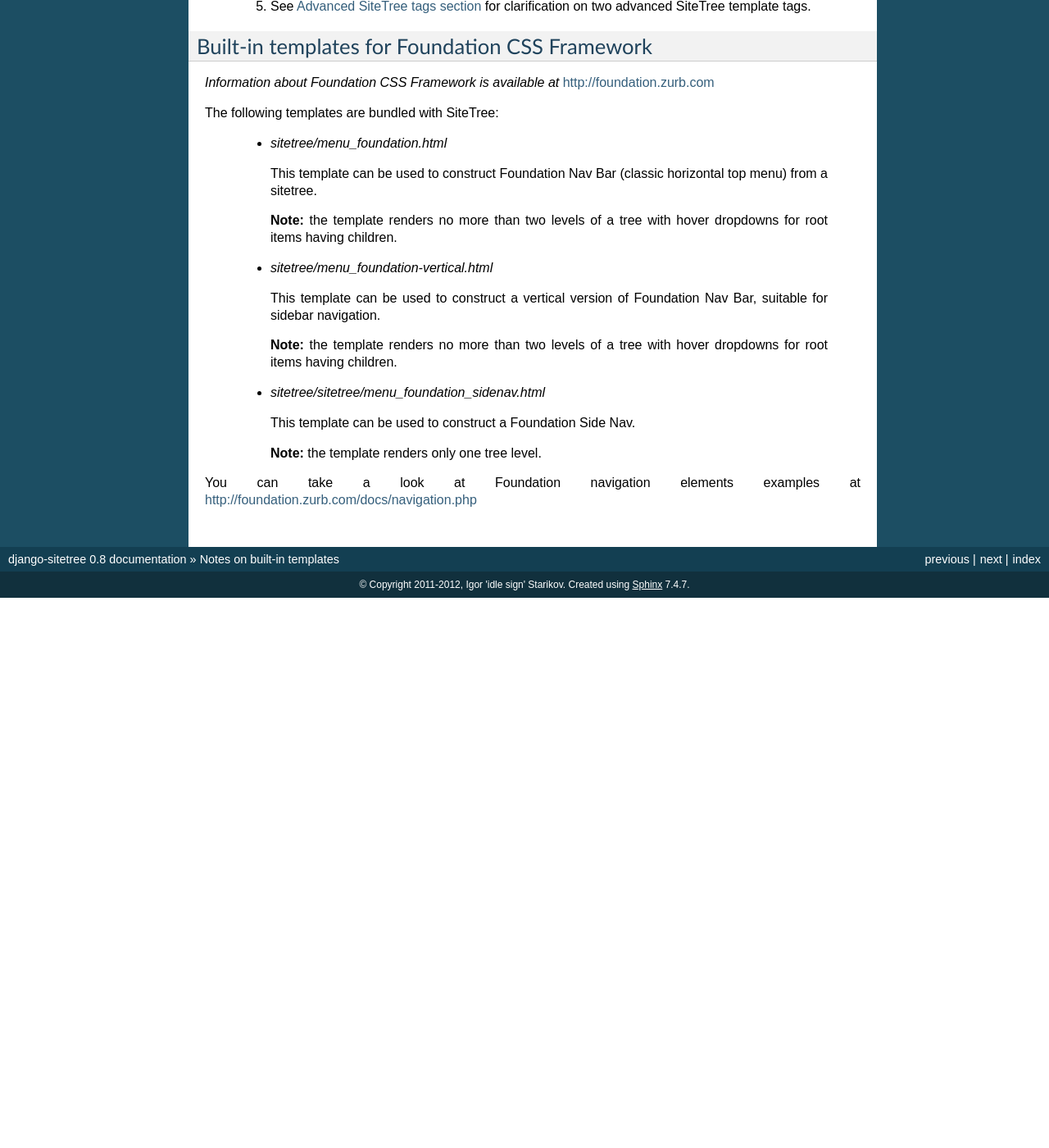
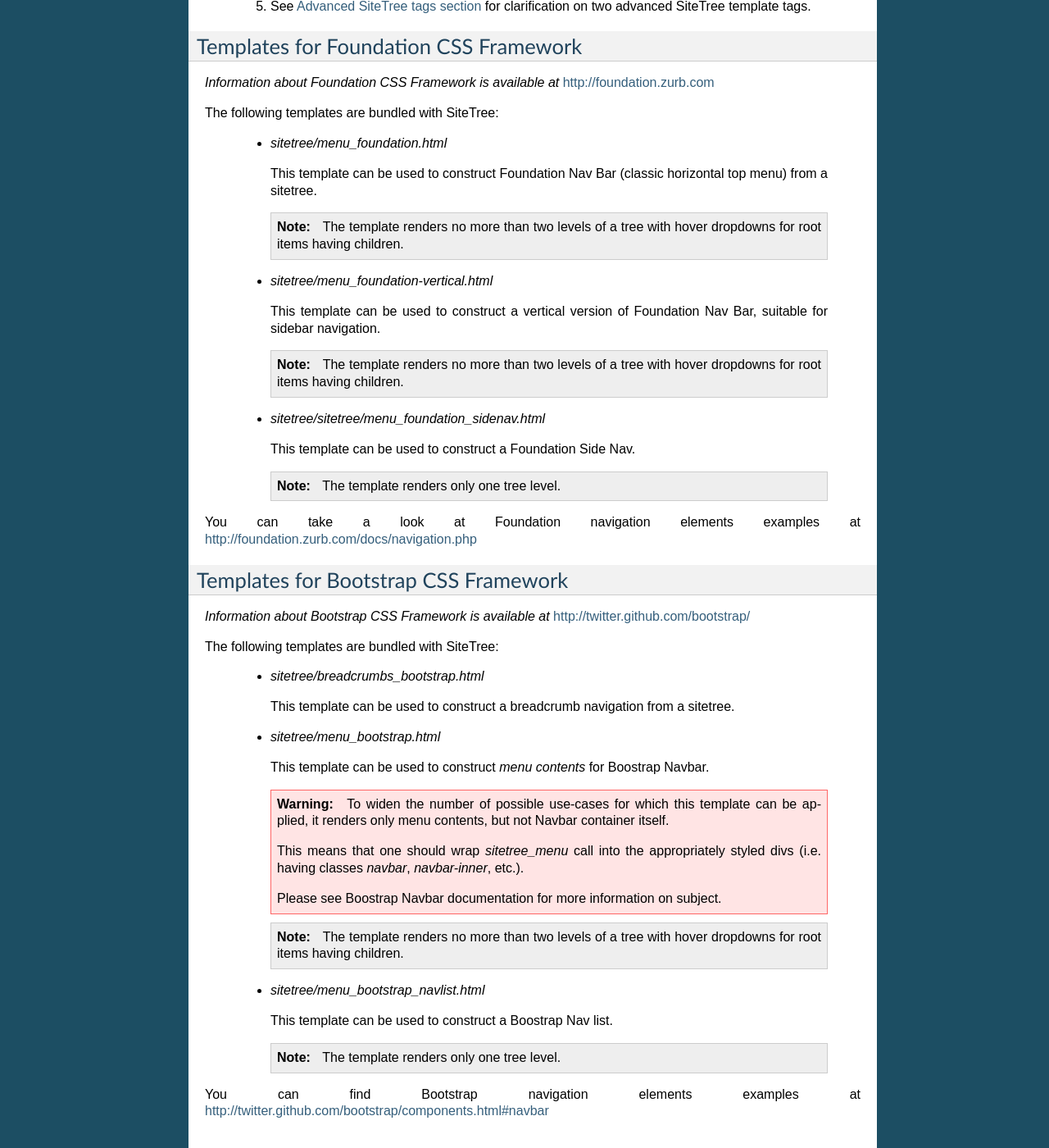
Before and after one commit to idlesign/django-sitetree, a Sphinx documentation site: the page built from docs/source/templatesmod.rst, in a window 1280 px wide and 1400 px high, scrolled down 674 px. Shown: the whole window at 82% size. Built offline with Sphinx 7.4.7, drawn with Linux system fonts in a browser that asks for light colours; before the commit the page ends 1403 px from its top, so only the background shows below that; some of the changed text lies outside the part shown.

Commit message:
Added notes on built-in templates for Bootstrap CSS into docs.

```diff
--- a/docs/source/templatesmod.rst
+++ b/docs/source/templatesmod.rst
@@ -32,8 +32,8 @@
   5. See :ref:`Advanced SiteTree tags section <tags-advanced>` for clarification on two advanced SiteTree template tags.
 
 
-Built-in templates for Foundation CSS Framework
------------------------------------------------
+Templates for Foundation CSS Framework
+--------------------------------------
 
 *Information about Foundation CSS Framework is available at* http://foundation.zurb.com
 
@@ -43,18 +43,65 @@
 
    This template can be used to construct Foundation Nav Bar (classic horizontal top menu) from a sitetree.
 
-   **Note:** the template renders no more than two levels of a tree with hover dropdowns for root items having children.
+   .. note::
+
+        The template renders no more than two levels of a tree with hover dropdowns for root items having children.
 
  * `sitetree/menu_foundation-vertical.html`
 
    This template can be used to construct a vertical version of Foundation Nav Bar, suitable for sidebar navigation.
 
-   **Note:** the template renders no more than two levels of a tree with hover dropdowns for root items having children.
+   .. note::
+
+        The template renders no more than two levels of a tree with hover dropdowns for root items having children.
 
  * `sitetree/sitetree/menu_foundation_sidenav.html`
 
    This template can be used to construct a Foundation Side Nav.
 
-   **Note:** the template renders only one tree level.
+   .. note::
+
+        The template renders only one tree level.
 
 You can take a look at Foundation navigation elements examples at http://foundation.zurb.com/docs/navigation.php
+
+
+Templates for Bootstrap CSS Framework
+-------------------------------------
+
+*Information about Bootstrap CSS Framework is available at* http://twitter.github.com/bootstrap/
+
+The following templates are bundled with SiteTree:
+
+ * `sitetree/breadcrumbs_bootstrap.html`
+
+   This template can be used to construct a breadcrumb navigation from a sitetree.
+
+ * `sitetree/menu_bootstrap.html`
+
+   This template can be used to construct *menu contents* for Boostrap Navbar.
+
+   .. warning::
+
+        To widen the number of possible use-cases for which this template can be applied,
+        it renders only menu contents, but not Navbar container itself.
+
+        This means that one should wrap `sitetree_menu` call into the appropriately styled divs
+        (i.e. having classes `navbar`, `navbar-inner`, etc.).
+
+        Please see Boostrap Navbar documentation for more information on subject.
+
+   .. note::
+
+        The template renders no more than two levels of a tree with hover dropdowns for root items having children.
+
+
+ * `sitetree/menu_bootstrap_navlist.html`
+
+   This template can be used to construct a Boostrap Nav list.
+
+   .. note::
+
+        The template renders only one tree level.
+
+You can find Bootstrap navigation elements examples at http://twitter.github.com/bootstrap/components.html#navbar
```
